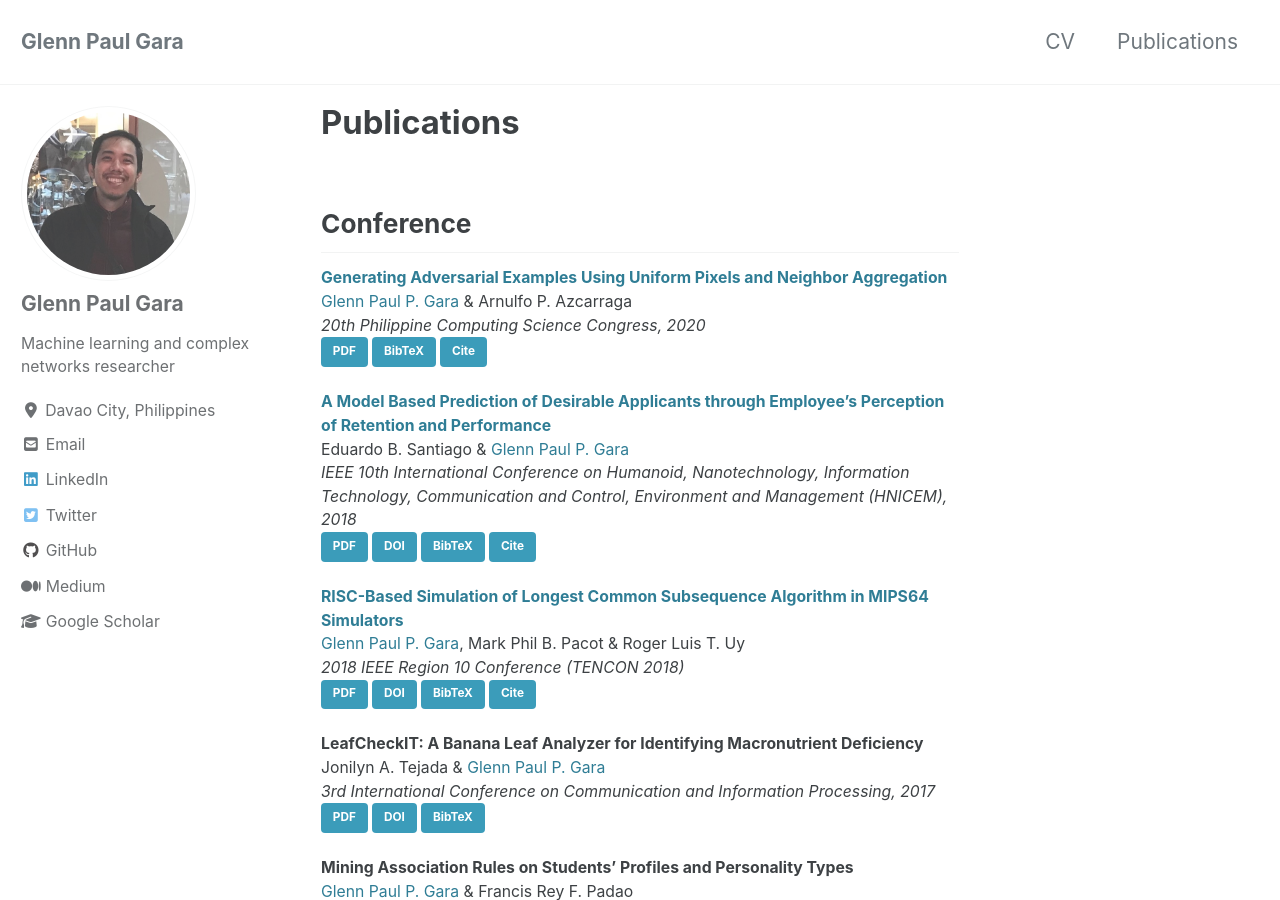
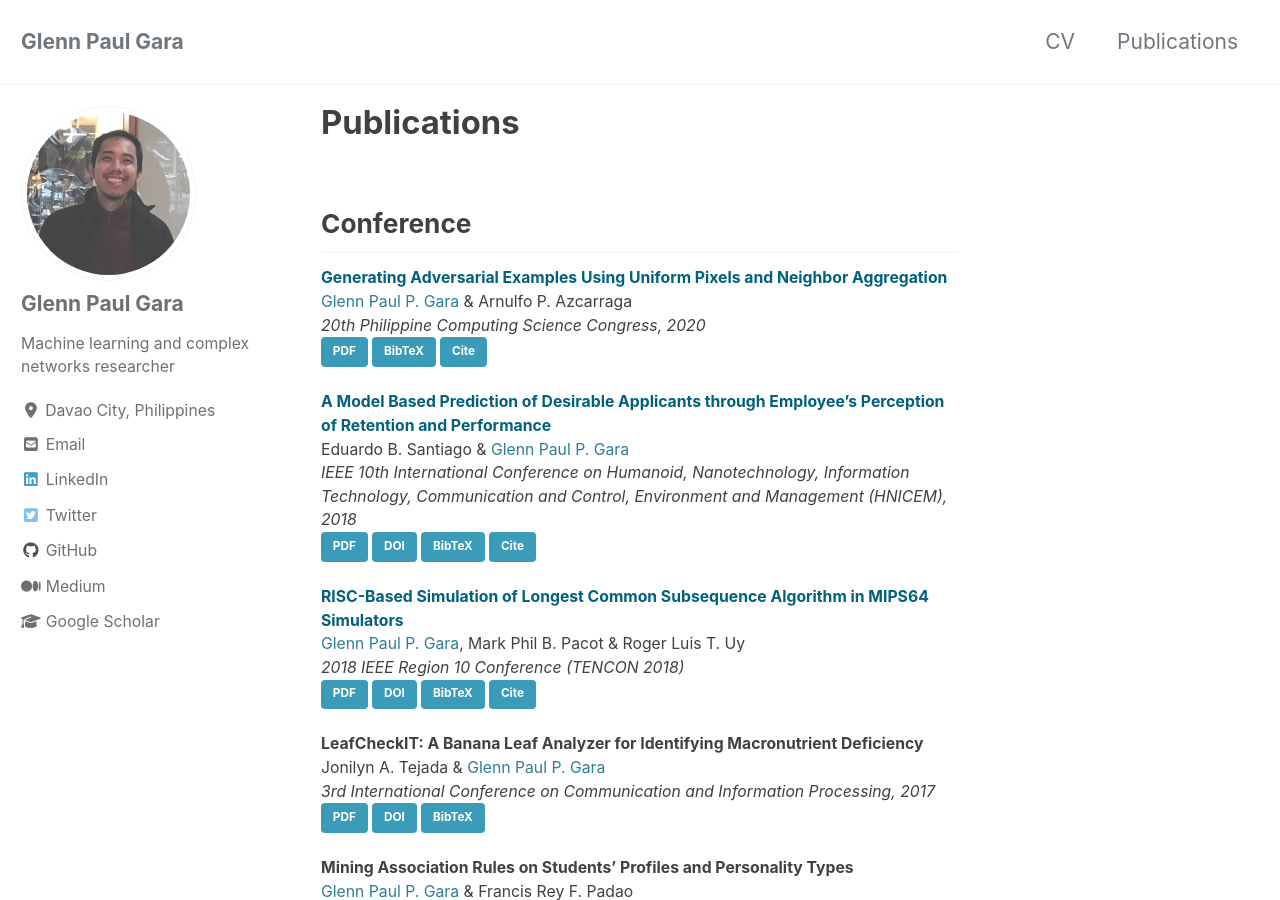
Before and after one commit to glenngara/glenngara.github.io, a Jekyll site: the page built from _pages/publications.md, in a window 1280 px wide and 900 px high. Built offline with Jekyll 4.4.1, drawn with Linux system fonts in a browser that asks for light colours; cached includes are drawn as plain includes; nearby versions of some CDN libraries.

Commit message:
Edited content

```diff
--- a/_pages/publications.md
+++ b/_pages/publications.md
@@ -7,14 +7,14 @@ author_profile: true
 
 Conference
 ------
-[**Generating Adversarial Examples Using Uniform Pixels and Neighbor Aggregation**](/publications/generating-adversarial-examples/)
+[**Generating Adversarial Examples Using Uniform Pixels and Neighbor Aggregation**](/publications/generating-adversarial-examples/){: style="color: #01607C"}
 [Glenn Paul P. Gara](/) & Arnulfo P. Azcarraga
 *20th Philippine Computing Science Congress, 2020*
 <a href="/assets/files/publications/generating-adversarial-examples/gara2020_generatingadversarial.pdf" class="btn btn--info">PDF</a>
 <a href="/publications/generating-adversarial-examples#bibtex" class="btn btn--info">BibTeX</a>
 <a href="/publications/generating-adversarial-examples#cite" class="btn btn--info">Cite</a>
 
-[**A Model Based Prediction of Desirable Applicants through Employee’s Perception of Retention and Performance**](/publications/desirable-applicants-prediction/)
+[**A Model Based Prediction of Desirable Applicants through Employee’s Perception of Retention and Performance**](/publications/desirable-applicants-prediction/){: style="color: #01607C"}
 Eduardo B. Santiago & [Glenn Paul P. Gara](/)
 *IEEE 10th International Conference on Humanoid, Nanotechnology, Information Technology, Communication and Control, Environment and Management (HNICEM), 2018*
 <a href="/assets/files/publications/desirable-applicants-prediction/santiago2018_amodelbased.pdf" class="btn btn--info">PDF</a>
@@ -22,7 +22,7 @@ Eduardo B. Santiago & [Glenn Paul P. Gara](/)
 <a href="/publications/desirable-applicants-prediction#bibtex" class="btn btn--info">BibTeX</a>
 <a href="/publications/desirable-applicants-prediction#cite" class="btn btn--info">Cite</a>
 
-[**RISC-Based Simulation of Longest Common Subsequence Algorithm in MIPS64 Simulators**](/publications/lcs-risc-simulation/)
+[**RISC-Based Simulation of Longest Common Subsequence Algorithm in MIPS64 Simulators**](/publications/lcs-risc-simulation/){: style="color: #01607C"}
 [Glenn Paul P. Gara](/), Mark Phil B. Pacot & Roger Luis T. Uy
 *2018 IEEE Region 10 Conference (TENCON 2018)*
 <a href="/assets/files/publications/lcs-risc-simulation/gara2018_riscbased.pdf" class="btn btn--info">PDF</a>
```
Also changed, not shown: _pages/home.md (+2 -2 lines).
